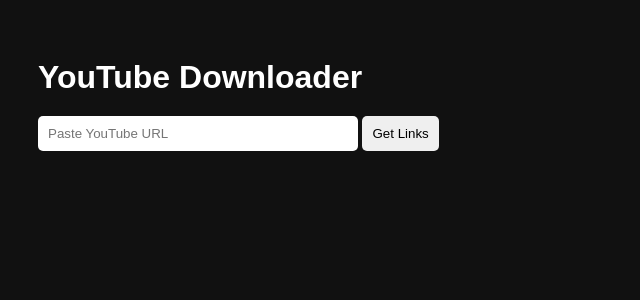
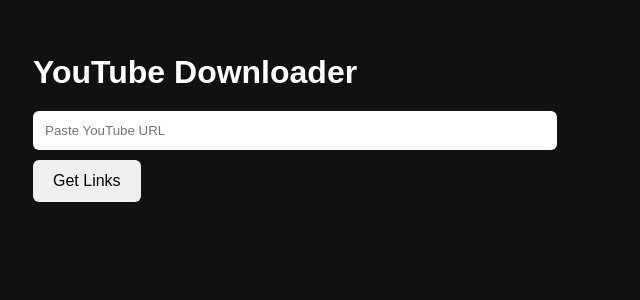
Before and after one commit to test8122/you, a Flask app: page / in a window 1280 px wide. Shown: the top 300 px of the page, without its empty margins (0-640 px from the left). Run offline with Flask 3, Linux system fonts and the light colour scheme; some libraries are stand-ins or nearby versions.

Commit message:
Update index.html

```diff
--- a/templates/index.html
+++ b/templates/index.html
@@ -5,13 +5,16 @@
 
     <title>YouTube Downloader</title>
 
+    <meta name="viewport"
+          content="width=device-width, initial-scale=1.0">
+
     <style>
 
         body{
             background:#111;
             color:white;
             font-family:Arial;
-            padding:30px;
+            padding:25px;
         }
 
         h1{
@@ -19,28 +22,58 @@
         }
 
         input{
-            width:300px;
-            padding:10px;
+
+            width:90%;
+            max-width:500px;
+
+            padding:12px;
+
             border:none;
-            border-radius:5px;
+            border-radius:6px;
+
+            margin-bottom:10px;
         }
 
         button{
-            padding:10px;
+
+            padding:12px 20px;
+
             border:none;
+            border-radius:6px;
+
             cursor:pointer;
-            border-radius:5px;
+
+            font-size:16px;
         }
 
         #result{
+            margin-top:25px;
+        }
+
+        a{
+
+            display:block;
+
+            margin-top:15px;
+
+            color:#00aaff;
+
+            text-decoration:none;
+
+            word-break:break-all;
+        }
+
+        img{
+
+            max-width:300px;
+
+            border-radius:10px;
+
             margin-top:20px;
         }
 
-        a{
-            display:block;
-            margin-top:10px;
-            color:#00aaff;
-            text-decoration:none;
+        .error{
+            color:red;
         }
 
     </style>
@@ -56,6 +89,8 @@
     id="url"
     placeholder="Paste YouTube URL"
 >
+
+<br>
 
 <button onclick="getInfo()">
     Get Links
@@ -78,7 +113,9 @@ async function getInfo(){
     try{
 
         let response = await fetch(
+
             "/info?url=" +
+
             encodeURIComponent(videoUrl)
         );
 
@@ -86,67 +123,100 @@ async function getInfo(){
 
         console.log(data);
 
+        // =====================================
         // BACKEND ERROR
+        // =====================================
+
         if(data.error){
 
-            result.innerHTML =
-                "Error: " + data.error;
+            result.innerHTML = `
+                <div class="error">
+                    Error: ${data.error}
+                </div>
+            `;
 
             return;
         }
 
+        // =====================================
         // VIDEO LINK
-        let videoLink = "";
+        // =====================================
+
+        let videoHTML = "";
 
         if(data.video.url){
 
-            videoLink = `
-                <a href="${data.video.url}" target="_blank">
-                    Download Video (${data.video.quality}p)
+            videoHTML = `
+
+                <a
+                    href="${data.video.url}"
+                    target="_blank"
+                >
+                    Download Video
+                    (${data.video.quality}p
+                    ${data.video.ext})
                 </a>
             `;
 
         }else{
 
-            videoLink =
+            videoHTML =
                 "No combined video found";
         }
 
+        // =====================================
         // AUDIO LINK
-        let audioLink = "";
+        // =====================================
+
+        let audioHTML = "";
 
         if(data.audio.url){
 
-            audioLink = `
-                <a href="${data.audio.url}" target="_blank">
+            audioHTML = `
+
+                <a
+                    href="${data.audio.url}"
+                    target="_blank"
+                >
                     Download M4A Audio
+                    (${data.audio.bitrate} kbps)
                 </a>
             `;
 
         }else{
 
-            audioLink =
+            audioHTML =
                 "No M4A audio found";
         }
+
+        // =====================================
+        // FINAL HTML
+        // =====================================
 
         result.innerHTML = `
 
             <h2>${data.title}</h2>
 
-            ${videoLink}
+            <img src="${data.thumbnail}">
 
             <br>
 
-            ${audioLink}
+            ${videoHTML}
 
+            <br>
+
+            ${audioHTML}
         `;
 
     }catch(err){
 
         console.log(err);
 
-        result.innerHTML =
-            "Frontend Error: " + err;
+        result.innerHTML = `
+            <div class="error">
+                Frontend Error: ${err}
+            </div>
+        `;
     }
 }
 
```
